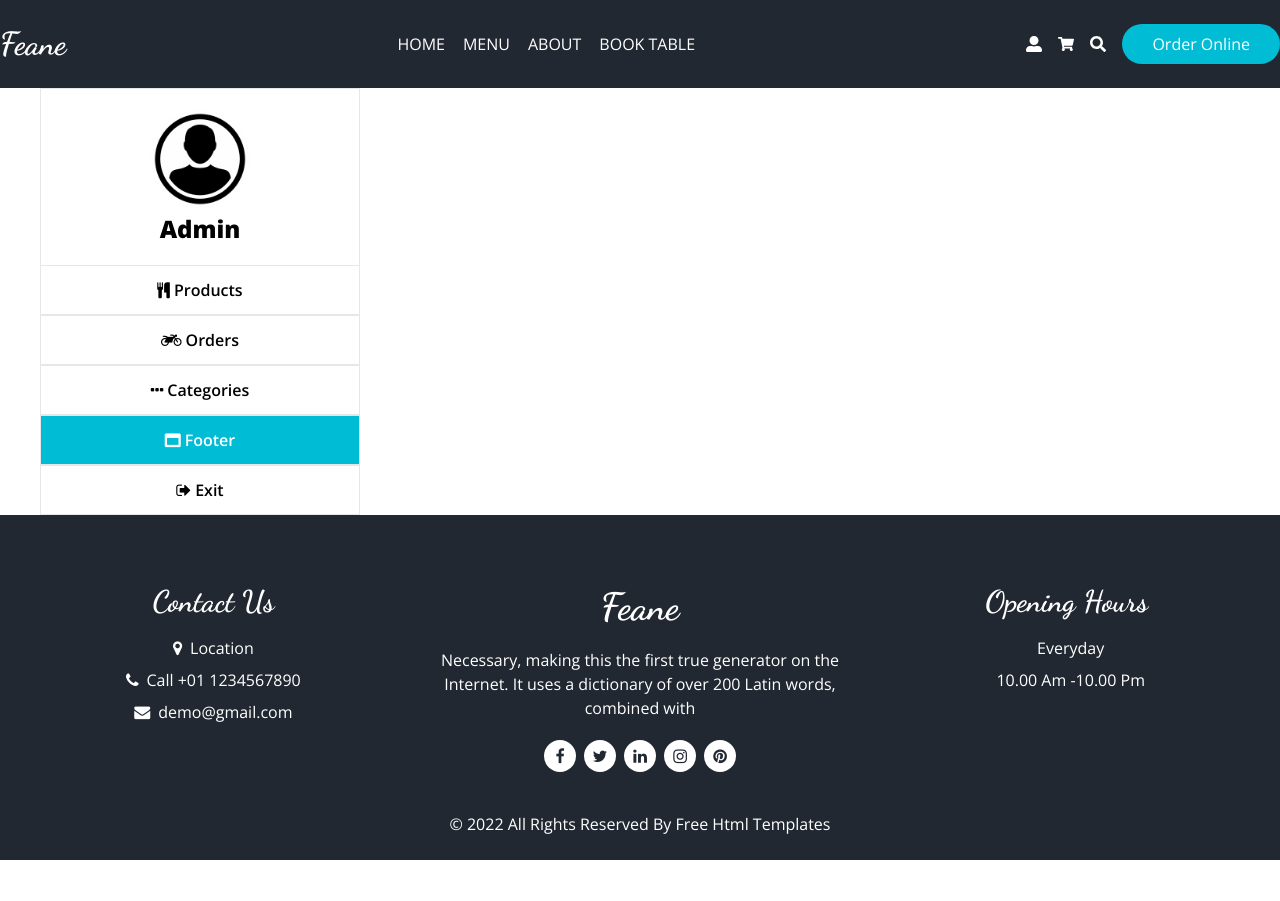
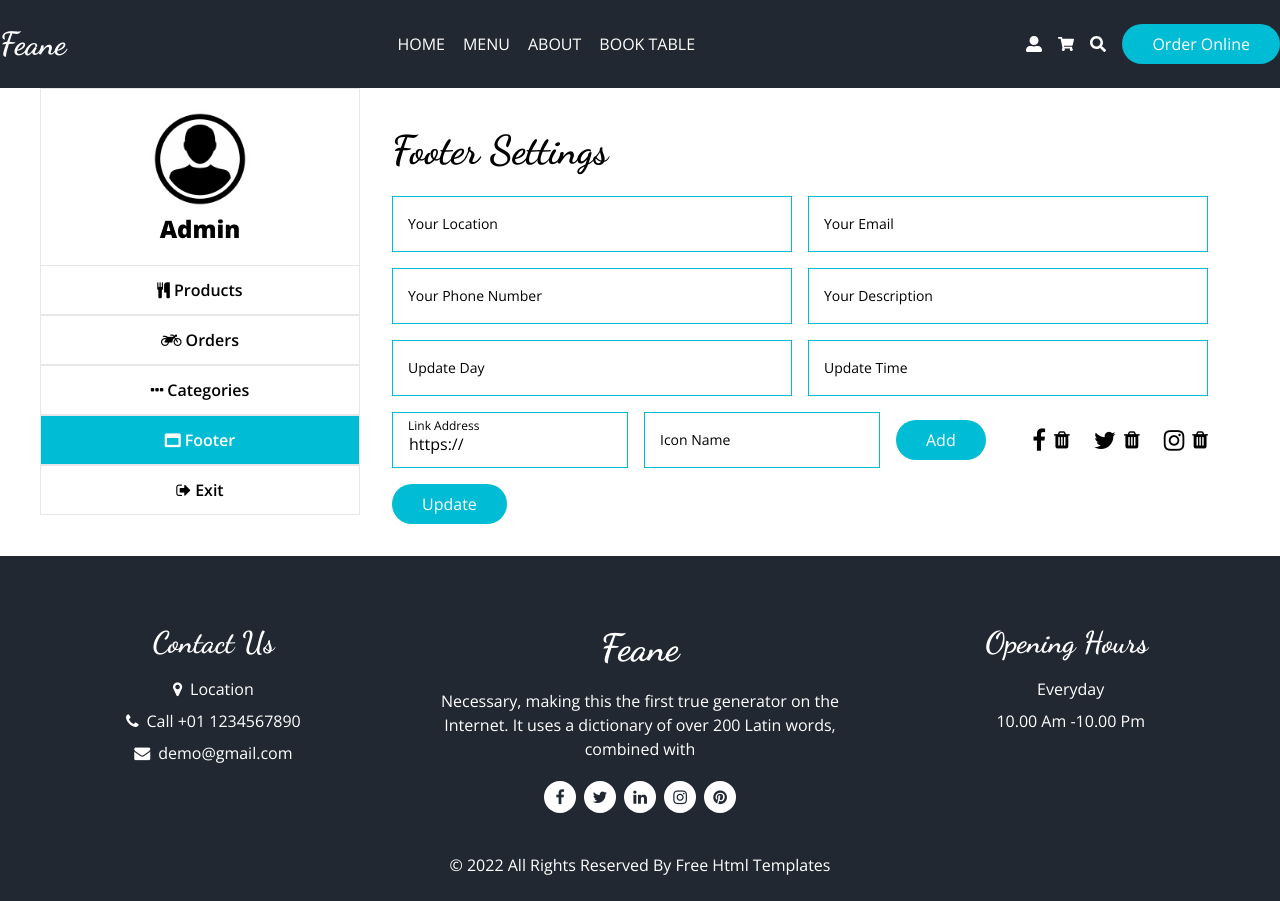
Before and after one commit to kerim-agayev/nextJsYemek, a Next.js app in the folder food_ordering/: page /admin/profile in a window 1280 px wide. Both pictures are taken after a click on the item "Footer". Before the commit the page ends 860 px from the top, so only its background shows below. Built offline with nearby package versions, Linux system fonts and the light colour scheme.

Commit message:
admin page footer component
admin page footer component

```diff
--- /dev/null
+++ b/food_ordering/components/admin/Footer.jsx
@@ -0,0 +1,144 @@
+import React, { useState } from "react";
+import Input from "../../components/form/Input";
+import Title from "../../components/ui/Title";
+import { useFormik } from "formik";
+import { footerSchema } from "../../schema/footer";
+
+const Footer = () => {
+  const [linkAddress, setLinkAddress] = useState("");
+  const [iconName, setIconName] = useState("");
+  const [icons, setIcons] = useState([
+    "fa fa-facebook",
+    "fa fa-twitter",
+    "fa fa-instagram",
+  ]);
+  const onSubmit = async (values, actions) => {
+    await new Promise((resolve) => setTimeout(resolve, 4000));
+    actions.resetForm();
+  };
+
+  const { values, errors, touched, handleSubmit, handleChange, handleBlur } =
+    useFormik({
+      initialValues: {
+        location: "",
+        email: "",
+        phoneNumber: "",
+        desc: "",
+        day: "",
+        time: "",
+      },
+      onSubmit,
+      validationSchema: footerSchema,
+    });
+  const inputs = [
+    {
+      id: 1,
+      name: "location",
+      type: "text",
+      placeholder: "Your Location",
+      value: values.location,
+      errorMessage: errors.location,
+      touched: touched.location,
+    },
+    {
+      id: 2,
+      name: "email",
+      type: "text",
+      placeholder: "Your Email",
+      value: values.email,
+      errorMessage: errors.email,
+      touched: touched.email,
+    },
+    {
+      id: 3,
+      name: "phoneNumber",
+      type: "number",
+      placeholder: "Your Phone Number",
+      value: values.phoneNumber,
+      errorMessage: errors.phoneNumber,
+      touched: touched.phoneNumber,
+    },
+    {
+      id: 4,
+      name: "desc",
+      type: "text",
+      placeholder: "Your Description",
+      value: values.desc,
+      errorMessage: errors.desc,
+      touched: touched.desc,
+    },
+    {
+      id: 5,
+      name: "day",
+      type: "text",
+      placeholder: "Update Day",
+      value: values.day,
+      errorMessage: errors.day,
+      touched: touched.day,
+    },
+    {
+      id: 6,
+      name: "time",
+      type: "text",
+      placeholder: "Update Time",
+      value: values.time,
+      errorMessage: errors.time,
+      touched: touched.time,
+    },
+  ];
+  return (
+    <form className="lg:p-8 flex-1 lg:mt-0 mt-5">
+      <Title addClass="text-[40px]">Footer Settings</Title>
+      <div className="grid lg:grid-cols-2 grid-cols-1 gap-4 mt-4">
+        {inputs.map((input) => (
+          <Input
+            key={input.id}
+            {...input}
+            onBlur={handleBlur}
+            onChange={handleChange}
+          />
+        ))}
+      </div>
+      <div className="mt-4 flex justify-between md:items-center md:flex-row flex-col gap-4">
+        <div className="flex items-center gap-4">
+          <Input placeholder="Link Address" value="https://" onChange="" />
+          <Input
+            placeholder="Icon Name"
+            defaulValue="fa fa-"
+            onChange={(e) => setIconName(e.target.value)}
+            value={iconName}
+          />
+          <button
+            className="btn-primary"
+            type="button"
+            onClick={() => {
+              setIcons([...icons, iconName]);
+              setIconName("fa fa-");
+            }}
+          >
+            Add
+          </button>
+        </div>
+        <ul className="flex items-center gap-6">
+          {icons.map((icon, index) => (
+            <li key={index} className="flex items-center">
+              <i className={`${icon} text-2xl`}></i>
+              <button
+                className="text-danger"
+                onClick={() => {
+                  setIcons((prev) => prev.filter((item, i) => i !== index));
+                }}
+                type="button"
+              >
+                <i className="fa fa-trash text-xl ml-2"></i>
+              </button>
+            </li>
+          ))}
+        </ul>
+      </div>
+      <button className="btn-primary mt-4">Update</button>
+    </form>
+  );
+};
+
+export default Footer;
--- a/food_ordering/pages/admin/profile.jsx
+++ b/food_ordering/pages/admin/profile.jsx
@@ -3,6 +3,7 @@ import { useState } from "react";
 import Order from "../../components/admin/Order";
 import Products from "../../components/admin/Products";
 import Category from "../../components/admin/Category";
+import Footer from "../../components/admin/Footer";
 const Profile = () => {
   const [tabs, setTabs] = useState(0);
 
@@ -71,6 +72,7 @@ const Profile = () => {
       {tabs === 0 && <Products />}
       {tabs === 1 && <Order />}
       {tabs === 2 && <Category />}
+      {tabs === 3 && <Footer />}
     </div>
   );
 };
--- /dev/null
+++ b/food_ordering/schema/footer.jsx
@@ -0,0 +1,12 @@
+import * as Yup from "yup";
+
+export const footerSchema = Yup.object({
+  location: Yup.string().required("Location is required."),
+  phoneNumber: Yup.string()
+    .required("Phone Number is required.")
+    .min(10, "Phone number must be at least 10 characters."),
+  email: Yup.string().required("Email is required.").email("Email is invalid."),
+  desc: Yup.string().required("Description is required."),
+  day: Yup.string().required("Day is required."),
+  time: Yup.string().required("Time is required."),
+});
```
